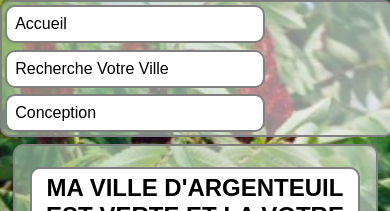
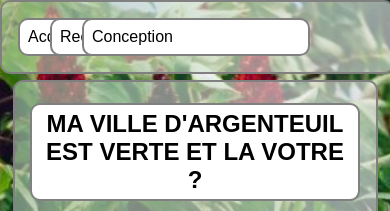
Before and after one commit to Azed-Oume/Oume-Azed, a React app: page / in a window 390 px wide. Shown: the top 211 px of the page. Built offline with nearby package versions, Linux system fonts and the light colour scheme.

Commit message:
fin de mise en page du header et footer

```diff
--- a/src/compenents/App/Footer/Footer.js
+++ b/src/compenents/App/Footer/Footer.js
@@ -4,10 +4,10 @@ const Footer = () => {
         <>
         <footer className="footer">
             <nav className="footer__nav" aria-label="Navigation Secondaire">
-                <Link to="/Cgu" className="footer__nav__link" aria-label="page des Conditions générales d'utilisation" >C-G-U</Link>
-                <Link to="/Blog" className="footer__nav__link" aria-label="page du blog" >Blog</Link>
-                <Link to="https://www.facebook.com" className="footer__nav__link"  rel="noopener noreferrer" target="_blank" aria-label="Page Facebook officielle"  >Facebook</Link>
-                <Link to="/Contact" className="footer__nav__link" >Laisser un Commentaire</Link>
+                <Link to="/Cgu" className="footer__nav__link link__one" aria-label="page des Conditions générales d'utilisation" >C-G-U</Link>
+                <Link to="/Blog" className="footer__nav__link link__two" aria-label="page du blog" >Blog</Link>
+                <Link to="https://www.facebook.com" className="footer__nav__link link__three"  rel="noopener noreferrer" target="_blank" aria-label="Page Facebook officielle"  >Facebook</Link>
+                <Link to="/Contact" className="footer__nav__link link__four" >Laisser un Commentaire</Link>
             </nav>
             <div className="container">
                 <p className="copyright">© Oumessaoud 2023. Tous droits réservés.</p>
--- a/src/compenents/App/Header/Header.js
+++ b/src/compenents/App/Header/Header.js
@@ -4,9 +4,9 @@ const Header = () => {
         <>
         <header className="header">
             <nav className="header__nav">
-                <Link to="/" className="header__nav__link" aria-label="Page d'accueil">Accueil</Link>
-                <Link to="/Recherche" className="header__nav__link" aria-label="Page de recherche">Recherche Votre Ville</Link>
-                <Link to="/Conception" className="header__nav__link"  aria-label="Page de conception">Conception</Link>
+                <Link to="/" className="header__nav__link link__one" aria-label="Page d'accueil">Accueil</Link>
+                <Link to="/Recherche" className="header__nav__link link__two" aria-label="Page de recherche">Recherche Votre Ville</Link>
+                <Link to="/Conception" className="header__nav__link link__three"  aria-label="Page de conception">Conception</Link>
             </nav>
         </header>
         </>
--- a/src/index.js
+++ b/src/index.js
@@ -15,6 +15,8 @@ import './styles/cardMaps.css';
 import './styles/ScrollToTopButton.css';
 import './styles/contactForm.css';
 import ContactForm from "./compenents/App/ContactForm/ContactForm.js";
+
+
 
 
 const container = document.getElementById('app');
--- a/src/styles/headerFooter.css
+++ b/src/styles/headerFooter.css
@@ -26,6 +26,9 @@ body{
     box-shadow: 10px 10px 10px 5 rgba(78, 82, 77, 0.5);
     background: linear-gradient(to right, rgba(180, 210, 180, 0.6), rgba(240, 240, 240, 0.6));
 }
+.footer::-webkit-scrollbar, .header::-webkit-scrollbar{
+    background-color: gray;
+}
 .header__nav, .footer__nav{
     display: flex;
     flex-direction: row;
@@ -50,10 +53,10 @@ body{
 
 @media screen and (max-width: 600px) {
     body{
-        margin: 9rem 0 0 0;
+        margin: 5rem 0 0 0;
     }
     .header{
-        margin: -9rem 0 0 0;
+        margin: -5rem 0 0 0;
     }
     .footer{
         margin: 1rem -.3rem ;
@@ -61,6 +64,7 @@ body{
     .header__nav, .footer__nav{
         display: flex;
         flex-direction: column;
+
     }
     .header__nav__link, .footer__nav__link{
         margin: .2rem 0 .2rem .2rem;
@@ -69,6 +73,43 @@ body{
         box-shadow: 10px 10px 10px 5 rgba(78, 82, 77, 0.5);
         background: linear-gradient(to right, rgb(255, 255, 255, 6), rgb(255, 255, 255, 6));
     }
+    .link__one{
+        position: relative;
+        z-index: 1;
+        margin:  1rem;
+        width: 13rem;
+    }
+    .link__one:hover{
+        z-index: 5;
+        text-align: center;
+    }
+    .link__two{
+        position: absolute;
+        z-index: 2;
+        margin: 3rem;
+        width: 13rem;
+    }
+    .link__two:hover{
+        z-index: 5;
+        text-align: center;
+    }
+    .link__three{
+        position: absolute;
+        z-index: 3;
+        margin: 5rem;
+        width: 13rem;
+    }
+    .link__three:hover{
+        z-index: 5;
+        text-align: center;
+    }
+    .link__four{
+        position: absolute;
+        z-index: 4;
+        margin: 7rem;
+        width: 13rem;
+    }
+
 }
 
 
```
